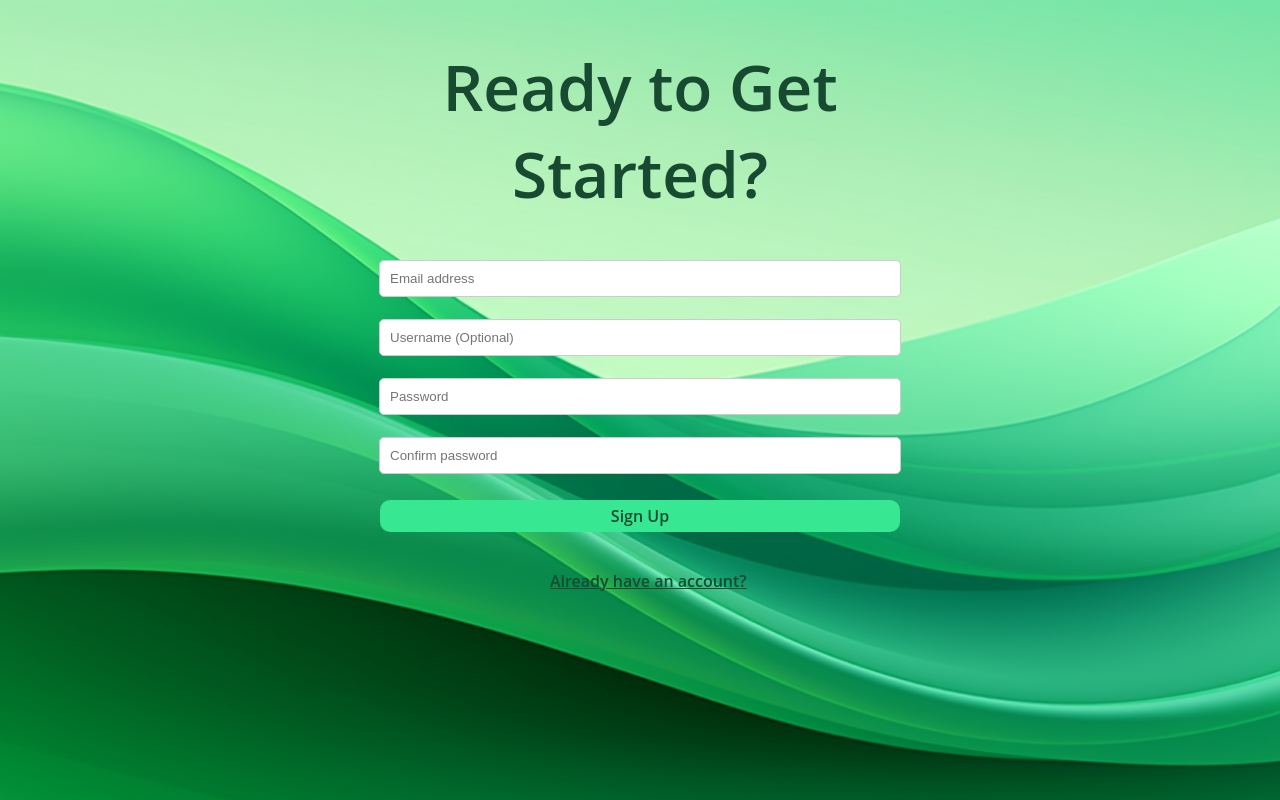
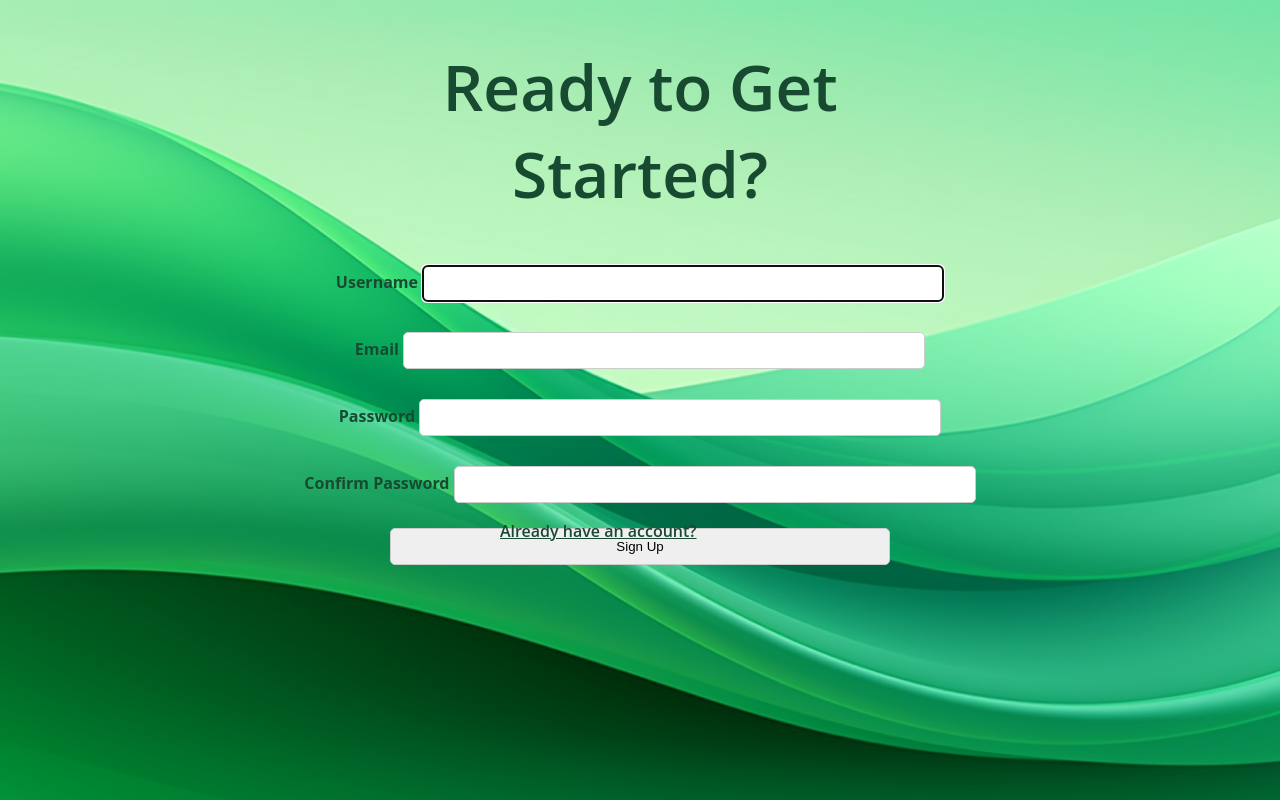
Before and after one commit to UTD-Spring-2024-SE-Priya/EcoChamp, a Django app: page /signup/ in a window 1280 px wide. Run offline with Django 5.2, Linux system fonts and the light colour scheme.

Commit message:
Working user authentication

```diff
--- a/ecochamp/forms.py
+++ b/ecochamp/forms.py
@@ -1,17 +1,39 @@
-# Handles user input
-
 from django import forms
+from django.contrib.auth.forms import AuthenticationForm
+from django.contrib.auth import authenticate
 from django.contrib.auth.forms import UserCreationForm
 from django.contrib.auth.models import User
 
 class SignUpForm(UserCreationForm):
-    email = forms.EmailField(max_length=254, help_text='Required. Enter a valid email address.')
-    username = forms.CharField(max_length=150, required=False)
+    email = forms.EmailField(required=True)
 
     class Meta:
         model = User
-        fields = ('email', 'username', 'password1', 'password2')
+        fields = ('username', 'email', 'password1', 'password2')
 
-class LoginForm(forms.Form):
-    username_or_email = forms.CharField(label='Username or Email')
-    password = forms.CharField(widget=forms.PasswordInput)
+class CustomAuthenticationForm(AuthenticationForm):
+    username = forms.CharField(label="Username", required=False)
+    email = forms.EmailField(label="Email", required=False)
+    password = forms.CharField(label="Password", widget=forms.PasswordInput, required=True)
+
+
+    def clean(self):
+        cleaned_data = super().clean()
+        username = cleaned_data.get("username")
+        email = cleaned_data.get("email")
+        password = cleaned_data.get("password")
+
+        if not (username or email):
+            raise forms.ValidationError("Please enter either a username or an email.")
+
+        if username:
+            user = authenticate(request=self.request, username=username, password=password)
+            if user is None:
+                raise forms.ValidationError("Invalid username or password.")
+
+        if email:
+            user = authenticate(request=self.request, email=email, password=password)
+            if user is None:
+                raise forms.ValidationError("Invalid email or password.")
+
+        return cleaned_data
--- a/ecochamp/static/ecochamp/site.css
+++ b/ecochamp/static/ecochamp/site.css
@@ -78,7 +78,7 @@
 
 .signupbutton{
     position: absolute;
-    top: 500px;
+    top: 270px;
     left: 380px;
     width: 520px;
     height: 32px;
@@ -93,8 +93,8 @@
 
 .signupmessage {
     position: absolute;
-    top: 570px;
-    left: 550px;
+    top: 520px;
+    left: 500px;
     width: 500px;
     height: 32px;
     font-weight: 600;
@@ -149,7 +149,7 @@
 
 .loginmessage1 {
     position: absolute;
-    top: 510px;
+    top: 520px;
     left: 550px;
     width: 500px;
     height: 32px;
@@ -427,3 +427,22 @@
     font-size: 18px;
     position: relative;
 }
+
+.form-group {
+    margin-bottom: 20px;
+    padding: 5px;
+    border-radius: 5px;
+    font-size: 16px;
+    color: #174A31;
+}
+
+/* Custom styles for labels */
+.form-group label {
+    font-weight: bold; /* Make labels bold */
+}
+
+/* Custom styles for error messages */
+.form-group .error {
+    color: 174A31; /* Set error message color */
+    font-size: 14px; /* Set error message font size */
+}
--- a/ecochamp/templates/ecochamp/signup.html
+++ b/ecochamp/templates/ecochamp/signup.html
@@ -12,18 +12,41 @@
 {% block content %}
 <h1 class="message2">Ready to Get <br>Started?</h1>
 <header class="signupdisplay">
-<form method="post">
-    {% csrf_token %}
-    <input type="email" name="email" id="id_email" placeholder="Email address" required><br><br>
-    <input type="text" name="username" id="id_username" placeholder="Username (Optional)"><br><br>
-    <input type="password" name="password" id="id_password" placeholder="Password" required><br><br>
-    <input type="password" name="confirm_password" id="id_confirm_password" placeholder="Confirm password" required><br><br>
-</form>
+    <form method="post">
+        {% csrf_token %}
+        <div class="form-group">
+            <label for="{{ form.username.id_for_label }}">Username</label>
+            {{ form.username }}
+            {% for error in form.username.errors %}
+                <div class="error">{{ error }}</div>
+            {% endfor %}
+        </div>
+        <div class="form-group">
+            <label for="{{ form.email.id_for_label }}">Email</label>
+            {{ form.email }}
+            {% for error in form.email.errors %}
+                <div class="error">{{ error }}</div>
+            {% endfor %}
+        </div>
+        <div class="form-group">
+            <label for="{{ form.password1.id_for_label }}">Password</label>
+            {{ form.password1 }}
+            {% for error in form.password1.errors %}
+                <div class="error">{{ error }}</div>
+            {% endfor %}
+        </div>
+        <div class="form-group">
+            <label for="{{ form.password2.id_for_label }}">Confirm Password</label>
+            {{ form.password2 }}
+            {% for error in form.password2.errors %}
+                <div class="error">{{ error }}</div>
+            {% endfor %}
+        </div>
+        <input type="submit" class="btn btn-primary" value="Sign Up">
+    </form>
+
 </header>
 
-<header class="signupbutton">
-    <a href="/home" class="message1">Sign Up</a>
-</header>
 <h6>
     <a href="/login" class="signupmessage">Already have an account?</a>
 </h6>
--- a/ecochamp/urls.py
+++ b/ecochamp/urls.py
@@ -7,7 +7,7 @@
     path("", views.start, name="start"),
     path("home/", views.home, name="home"),
     path('signup/', views.signup, name='signup'),
-    path("login/", views.login, name="login"),
+    path("login/", views.user_login, name="login"),
     path("profile/", views.profile, name="profile"),
     path("avatar/", views.avatar, name="avatar"),
     path("help/", views.help, name="help"),
--- a/ecochamp/views.py
+++ b/ecochamp/views.py
@@ -5,12 +5,21 @@
 from django.http import HttpResponse
 import random
 from .forms import SignUpForm
-from .forms import LoginForm
 from django.contrib import messages
+from .forms import SignUpForm
+from django.contrib.auth.models import User
+from .forms import CustomAuthenticationForm
 
 # Start here
 def start(request):
     return render(request, "ecochamp/start.html")
+
+def create_user_view(request):
+    # Create the user
+    user = User.objects.create_user(username='oldUserPerson', email='olduser3354@gmail.com', password='oldchamp')
+    # Save the user
+    user.save()
+    return render(request, 'success.html')
 
 # Handles backend of user homepage
 def home(request):
@@ -35,24 +44,28 @@
         form = SignUpForm(request.POST)
         if form.is_valid():
             form.save()
+            # Optionally, you can automatically log in the user after signup
+            username = form.cleaned_data.get('username')
+            raw_password = form.cleaned_data.get('password1')
+            user = authenticate(username=username, password=raw_password)
+            if user is not None:
+                login(request, user)
+                return redirect('home')  # Redirect to the home page after successful signup
+            else:
+                messages.error(request, 'Failed to log in after signup.')
     else:
         form = SignUpForm()
     return render(request, 'ecochamp/signup.html', {'form': form})
 
 # Handles backend of the Log In page
-def login(request):
+def user_login(request):
     if request.method == 'POST':
-        form = LoginForm(request.POST)
+        form = CustomAuthenticationForm(request, data=request.POST)
         if form.is_valid():
-            username_or_email = form.cleaned_data['username_or_email']
-            password = form.cleaned_data['password']
-            user = authenticate(request, username=username_or_email, password=password)
-            if user is not None:
-                login(request, user)
-            else:
-                messages.error(request, 'Invalid username/email or password.')
+            login(request, form.get_user())
+            return redirect('home')
     else:
-        form = LoginForm()
+        form = CustomAuthenticationForm(request)
     return render(request, 'ecochamp/login.html', {'form': form})
 
 # Handles backend of the User Profile page
--- a/web_project/settings.py
+++ b/web_project/settings.py
@@ -81,6 +81,7 @@
     }
 }
 
+FAVICON_URL = None
 
 # Password validation
 # https://docs.djangoproject.com/en/5.0/ref/settings/#auth-password-validators
```
Also changed, not shown: ecochamp/static/create_user.py (added, +12 -0 lines), ecochamp/templates/ecochamp/login.html (+3 -8 lines), db.sqlite3, ecochamp/migrations/0001_initial.py (added).
